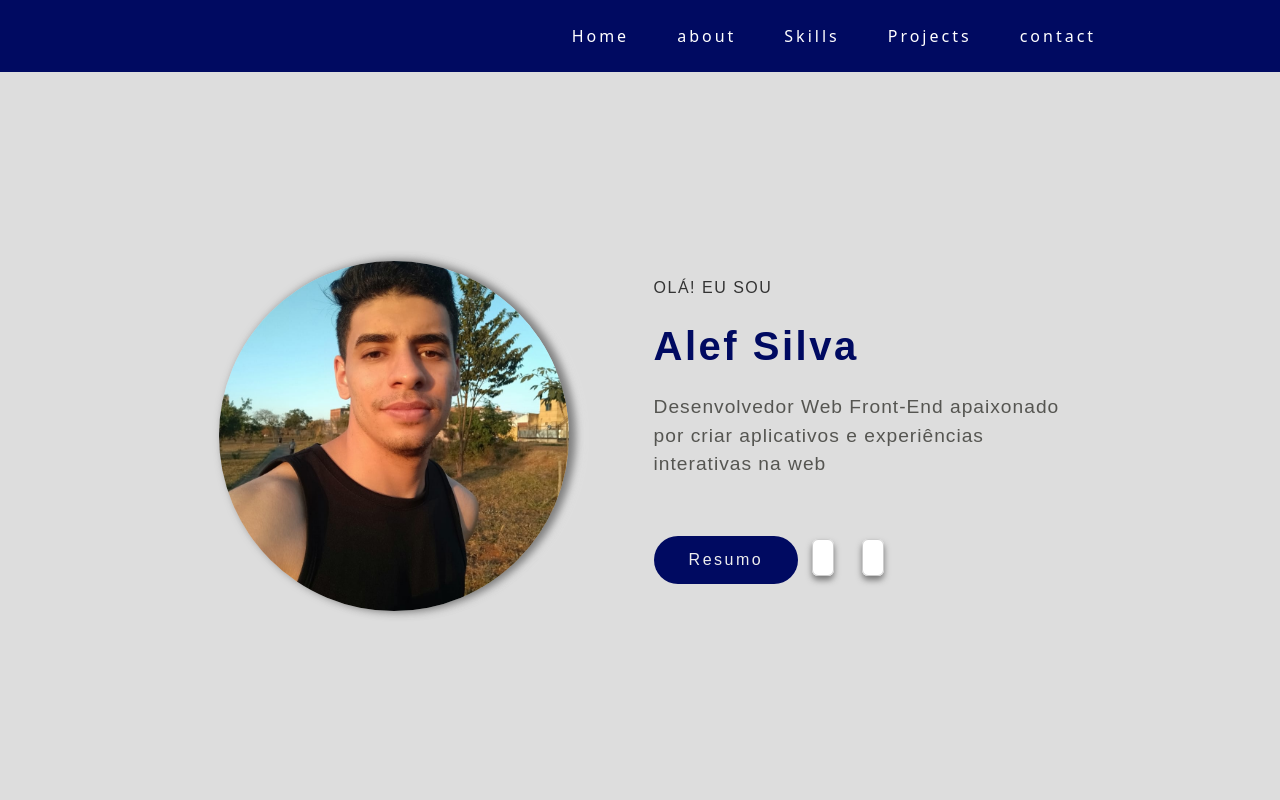
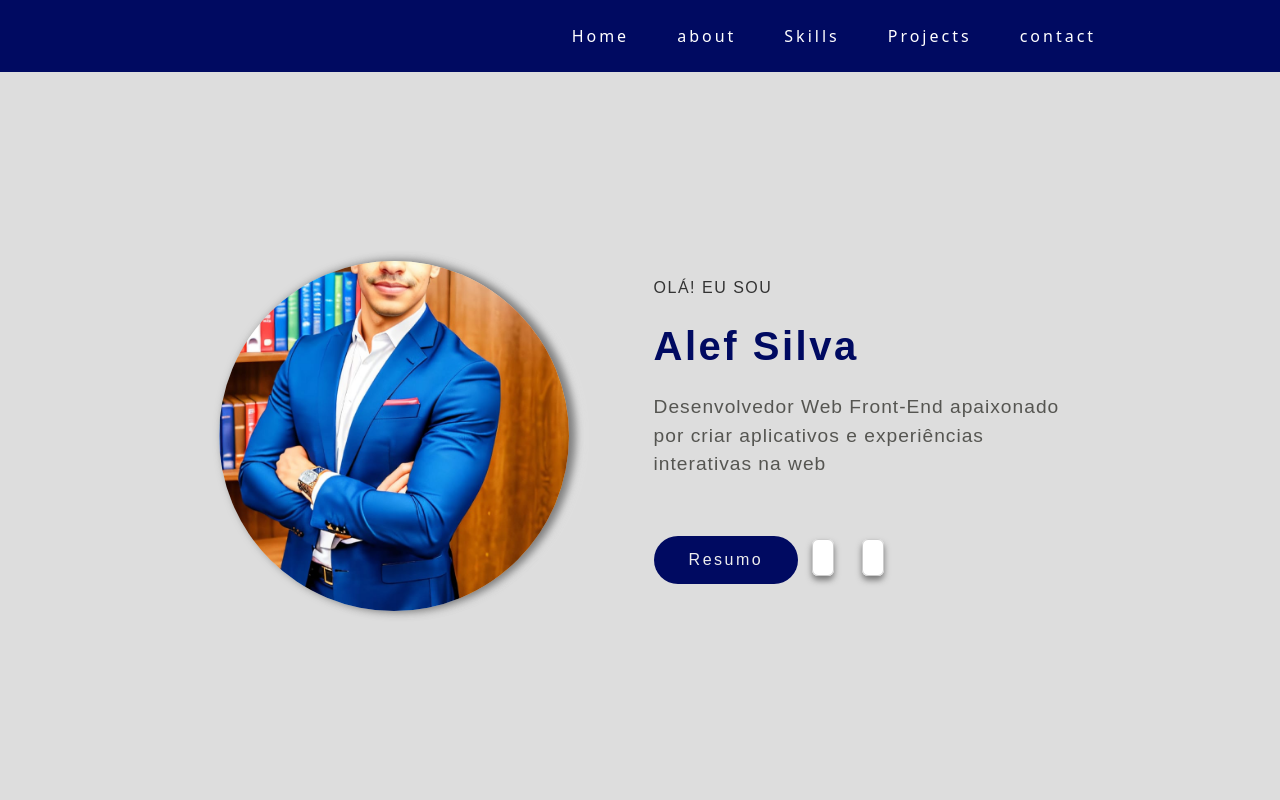
Before and after one commit to alefsilvs/portif-lio, a plain HTML site: page index.html in a window 1280 px wide. Shown: the top 800 px of the page. Drawn offline with Linux system fonts and the light colour scheme; some icons are missing.

Commit message:
Update index.html

```diff
--- a/index.html
+++ b/index.html
@@ -35,7 +35,7 @@
     <!-- primeira parte da pagina. -->
     <div class="description">
         <div class="main_photo">
-            <img src="./img/perfil.jpeg" alt="A picture of alef">
+            <img src="./img/WhatsApp Image 2023-12-16 at 11.17.28 AM.jpeg" alt="A picture of alef">
         </div>
     <div class="description_text">
         <p class="greeting">OLÁ! EU SOU</p>
```
